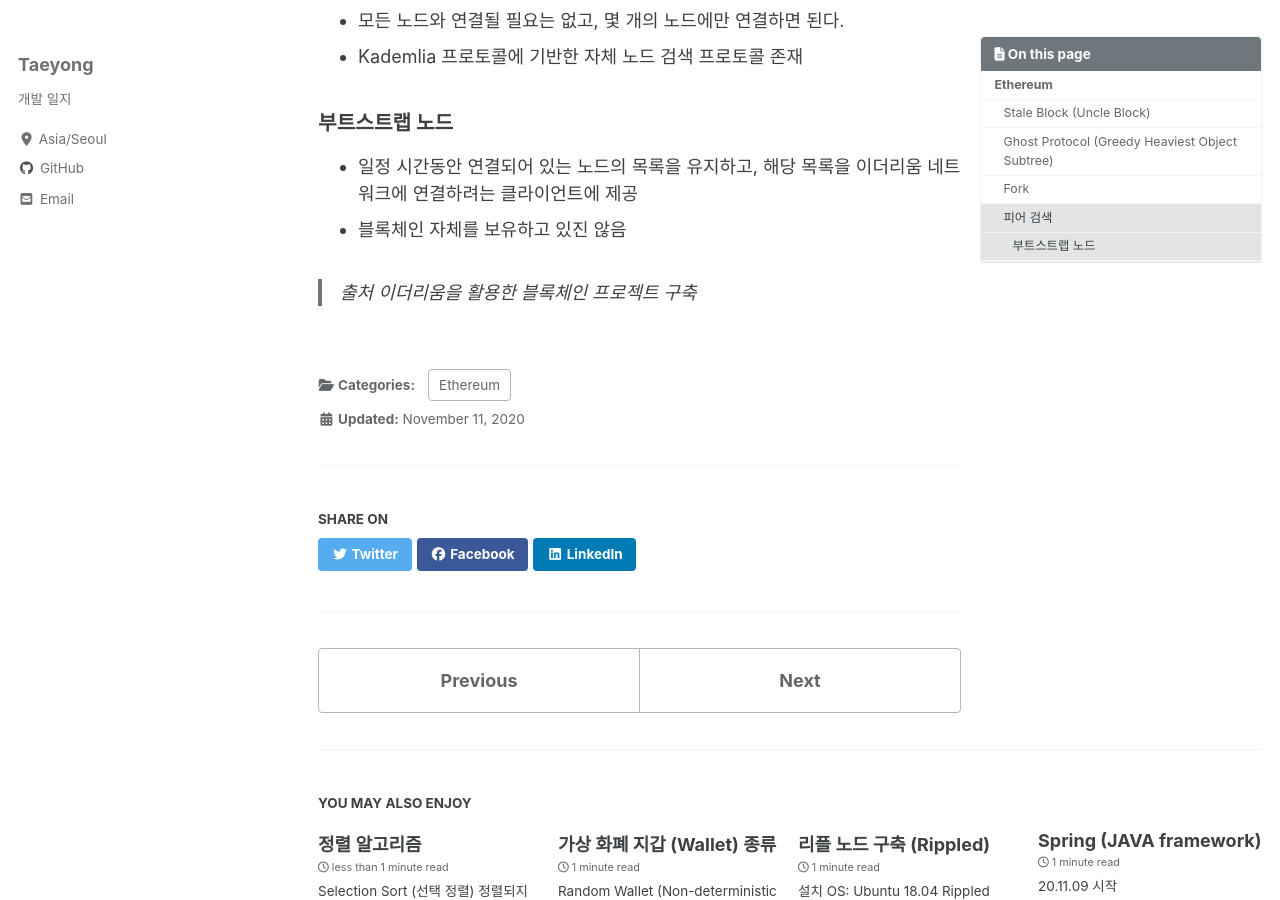
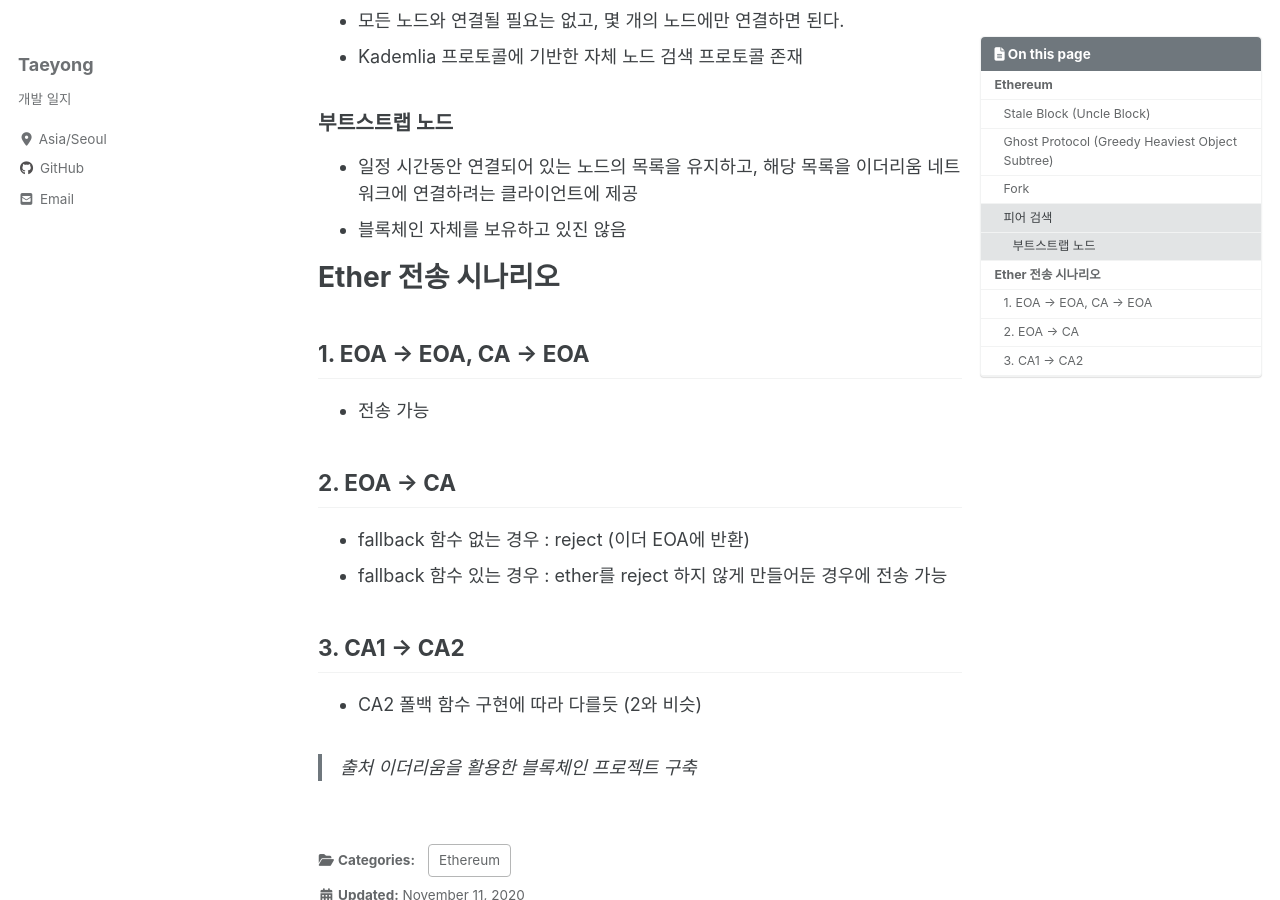
Before and after one commit to TaeYongHwang/TaeYongHwang.github.io, a Jekyll site: the page built from _posts/ethereum/2020-11-11-ethereum-summary.md, in a window 1280 px wide and 900 px high, scrolled down 1014 px. Built offline with Jekyll 4.4.1, drawn with Linux system fonts in a browser that asks for light colours; cached includes are drawn as plain includes; nearby versions of some CDN libraries; some of the changed text lies outside the part shown.

Commit message:
ether transfer scenario

```diff
--- a/_posts/ethereum/2020-11-11-ethereum-summary.md
+++ b/_posts/ethereum/2020-11-11-ethereum-summary.md
@@ -34,5 +34,30 @@ date: 2020-11-11
 - 블록체인 자체를 보유하고 있진 않음
 
 
+# Ether 전송 시나리오
+
+## 1. EOA -> EOA, CA -> EOA
+- 전송 가능
+
+## 2. EOA -> CA
+- fallback 함수 없는 경우 : reject (이더 EOA에 반환)
+- fallback 함수 있는 경우 : ether를 reject 하지 않게 만들어둔 경우에 전송 가능
+
+## 3. CA1 -> CA2
+- CA2 폴백 함수 구현에 따라 다를듯 (2와 비슷)
+
+
+
+
+
+
+
+
+
+
+
+
+
+
 > 출처
 > 이더리움을 활용한 블록체인 프로젝트 구축
```
